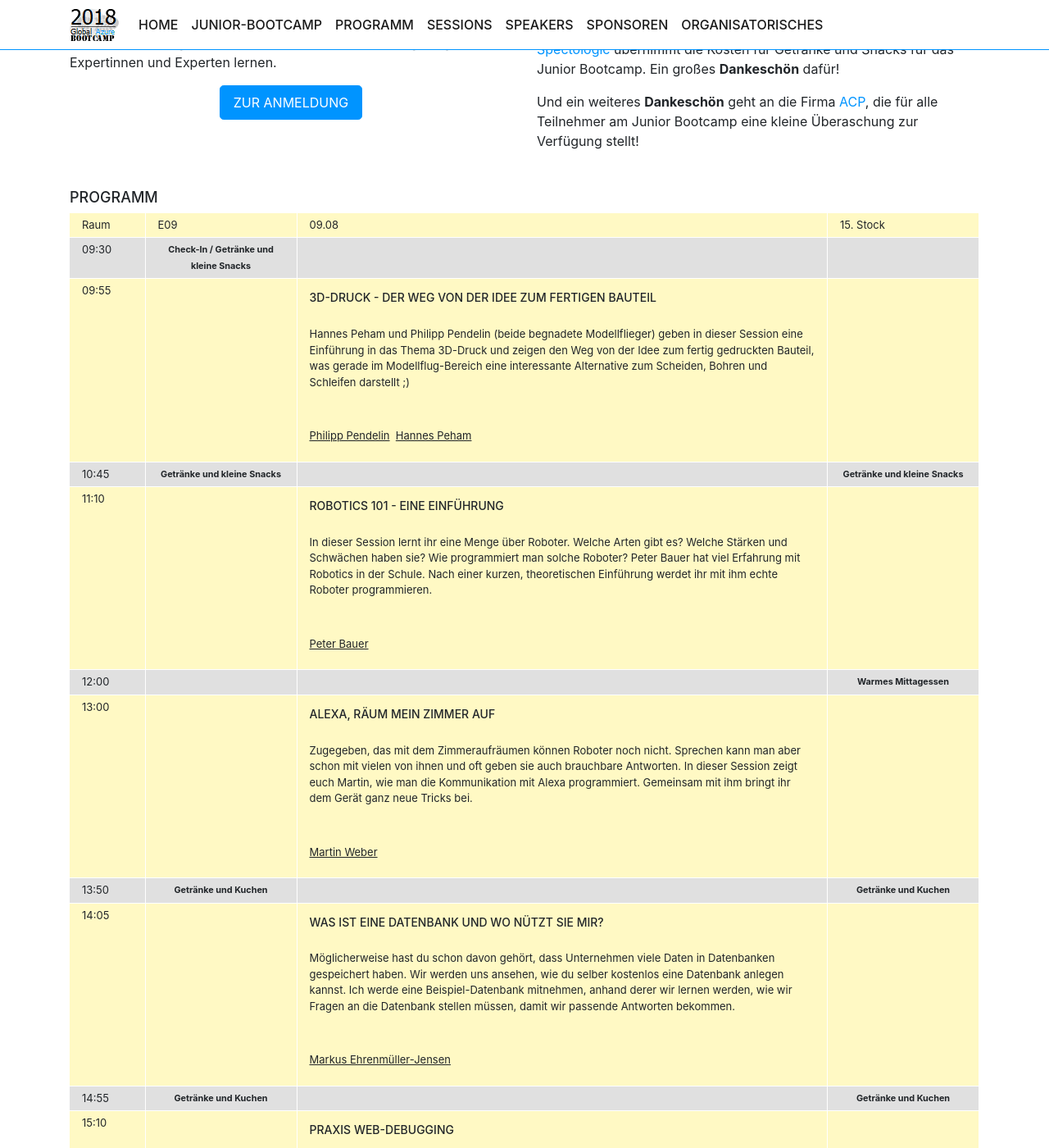
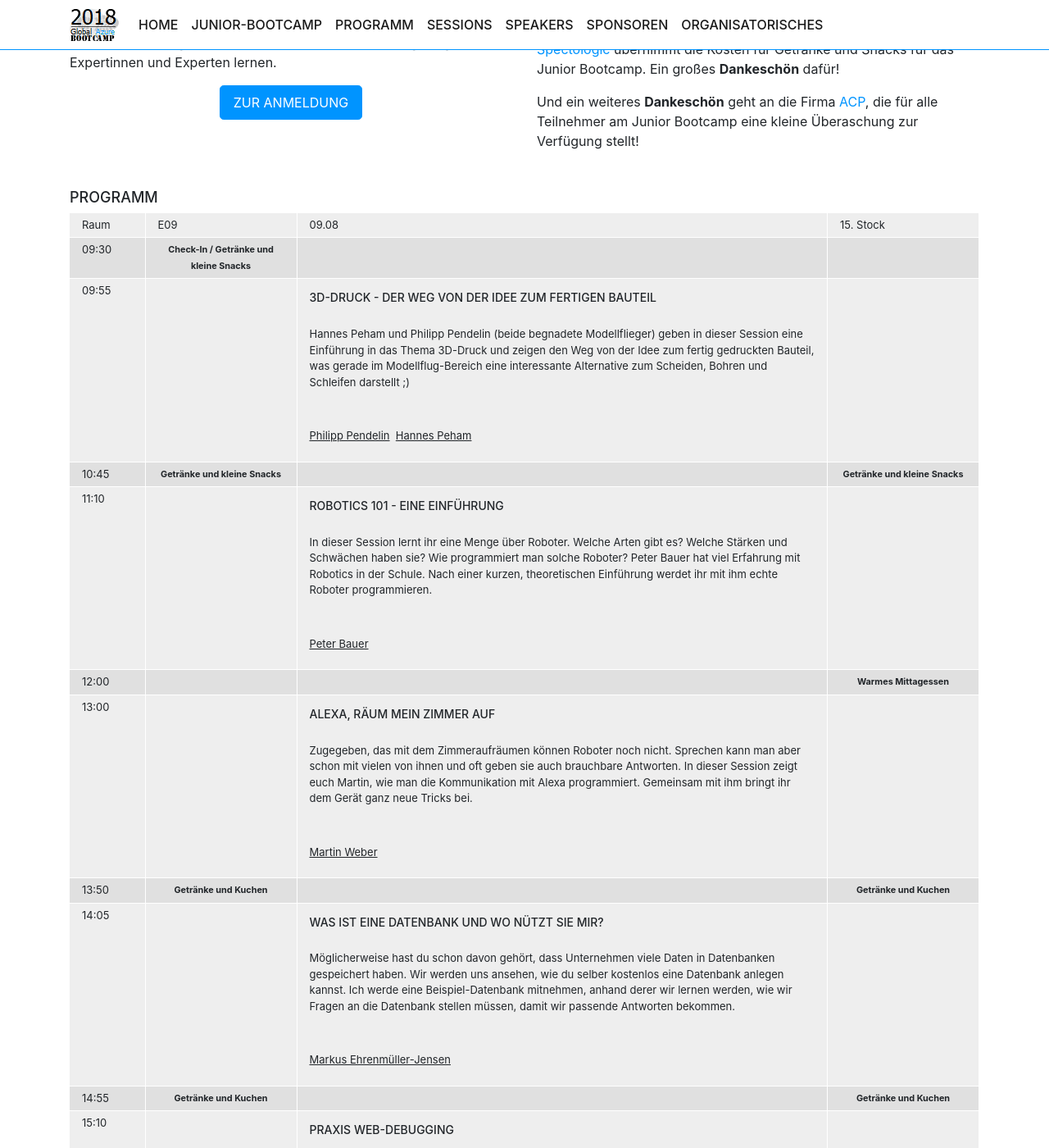
Before and after one commit to coding-club-linz/global-azure-bootcamp-2018, a Jekyll site: the page built from junior-bootcamp.md, in a window 1280 px wide and 1400 px high, scrolled down 640 px. Shown: the whole window at 82% size. Built offline with Jekyll 4.4.1, drawn with Linux system fonts in a browser that asks for light colours; nearby versions of some CDN libraries.

```diff
--- a/styles/gab.css
+++ b/styles/gab.css
@@ -180,11 +180,11 @@ img.session-speaker {
 }
 
 .program div.sessions > div {
-    background-color: #FFF9C4;
+    background-color: #eee;
 }
 
 .program div.sessions .expand-content {
-    background-image: linear-gradient(to bottom, transparent, #FFF9C4 75%);
+    background-image: linear-gradient(to bottom, transparent, #eee 75%);
 }
 
 .program div.sessions > div.selected .expand-content {
```
Also changed, not shown: sessions/graphql.md (+2 -2 lines), sessions/stairway-to-heaven.md (+2 -2 lines), 3 other files.
